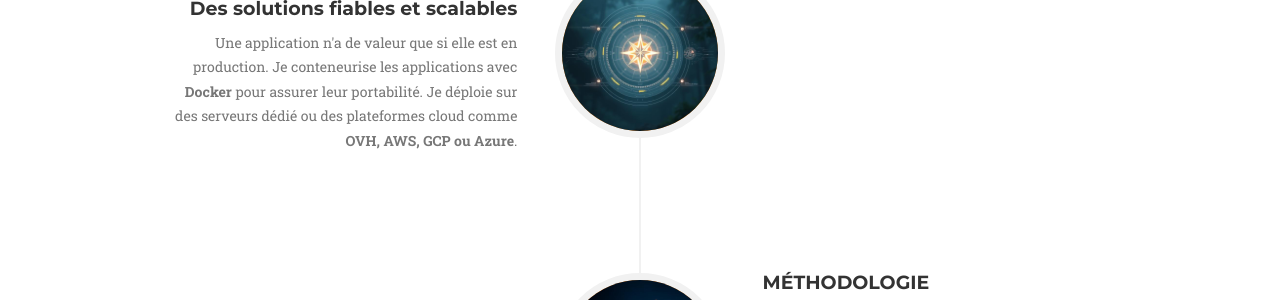
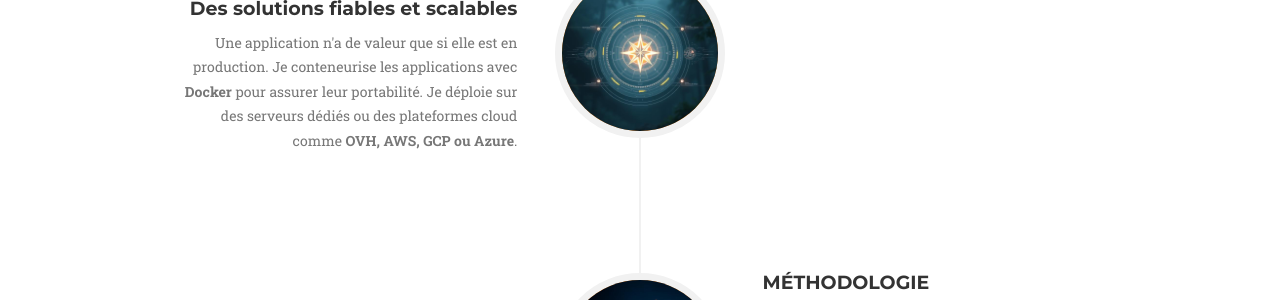
Before and after one commit to neodelphis/website, a Jekyll site: the page built from index.html, in a window 1280 px wide and 900 px high, scrolled down 3257 px. Shown: the part 178-478 px from the top of the window. Built offline with Jekyll 4.4.1, drawn with Linux system fonts in a browser that asks for light colours; some web fonts are replaced.

Commit message:
coquille

```diff
--- a/_includes/about.html
+++ b/_includes/about.html
@@ -47,7 +47,7 @@
                                 <h4 class="subheading">Des solutions fiables et scalables</h4>
                             </div>
                             <div class="timeline-body">
-                                <p class="text-muted">Une application n'a de valeur que si elle est en production. Je conteneurise les applications avec <strong>Docker</strong> pour assurer leur portabilité. Je déploie sur des serveurs dédié ou des plateformes cloud comme <strong>OVH, AWS, GCP ou Azure</strong>.</p>
+                                <p class="text-muted">Une application n'a de valeur que si elle est en production. Je conteneurise les applications avec <strong>Docker</strong> pour assurer leur portabilité. Je déploie sur des serveurs dédiés ou des plateformes cloud comme <strong>OVH, AWS, GCP ou Azure</strong>.</p>
                             </div>
                         </div>
                     </li>
```
